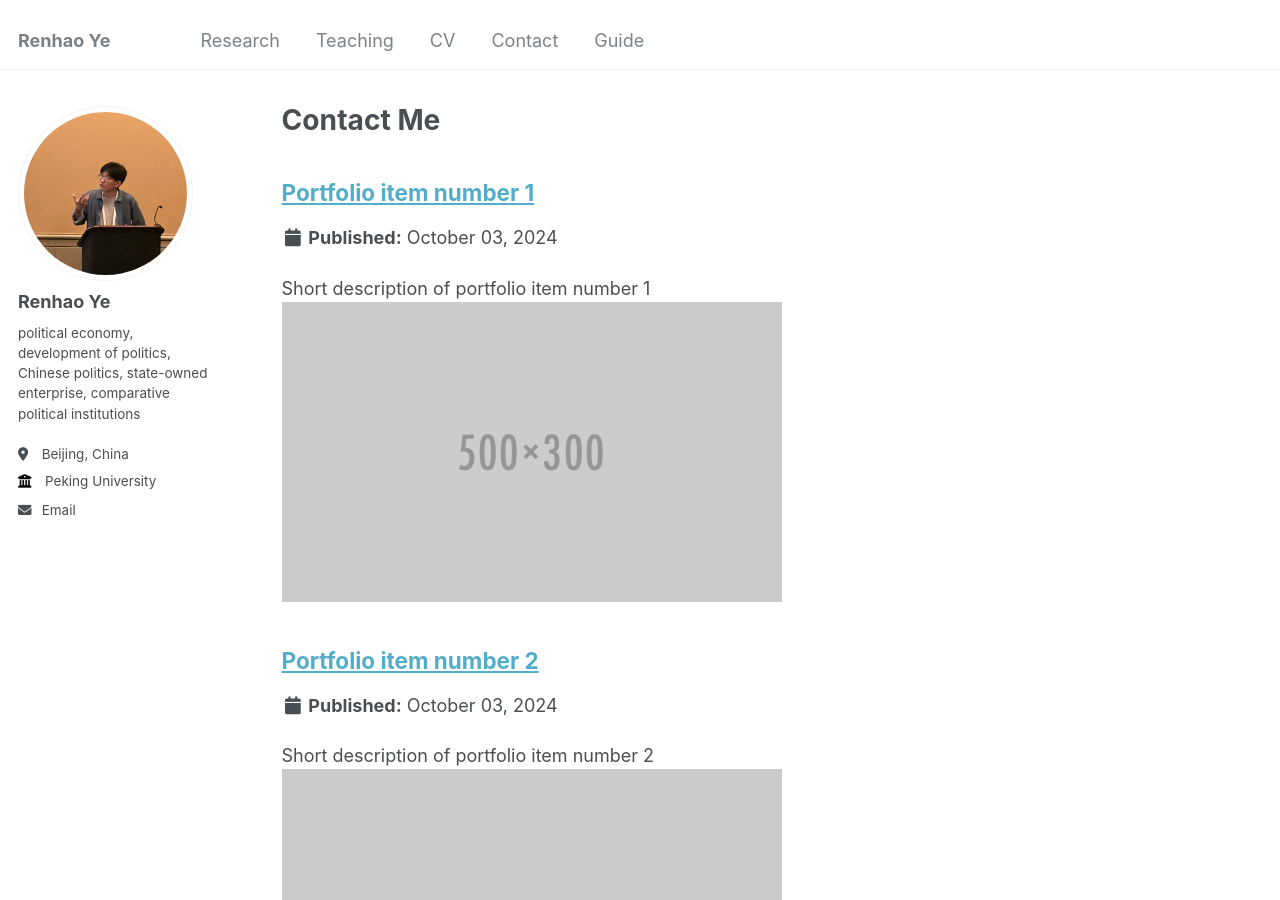
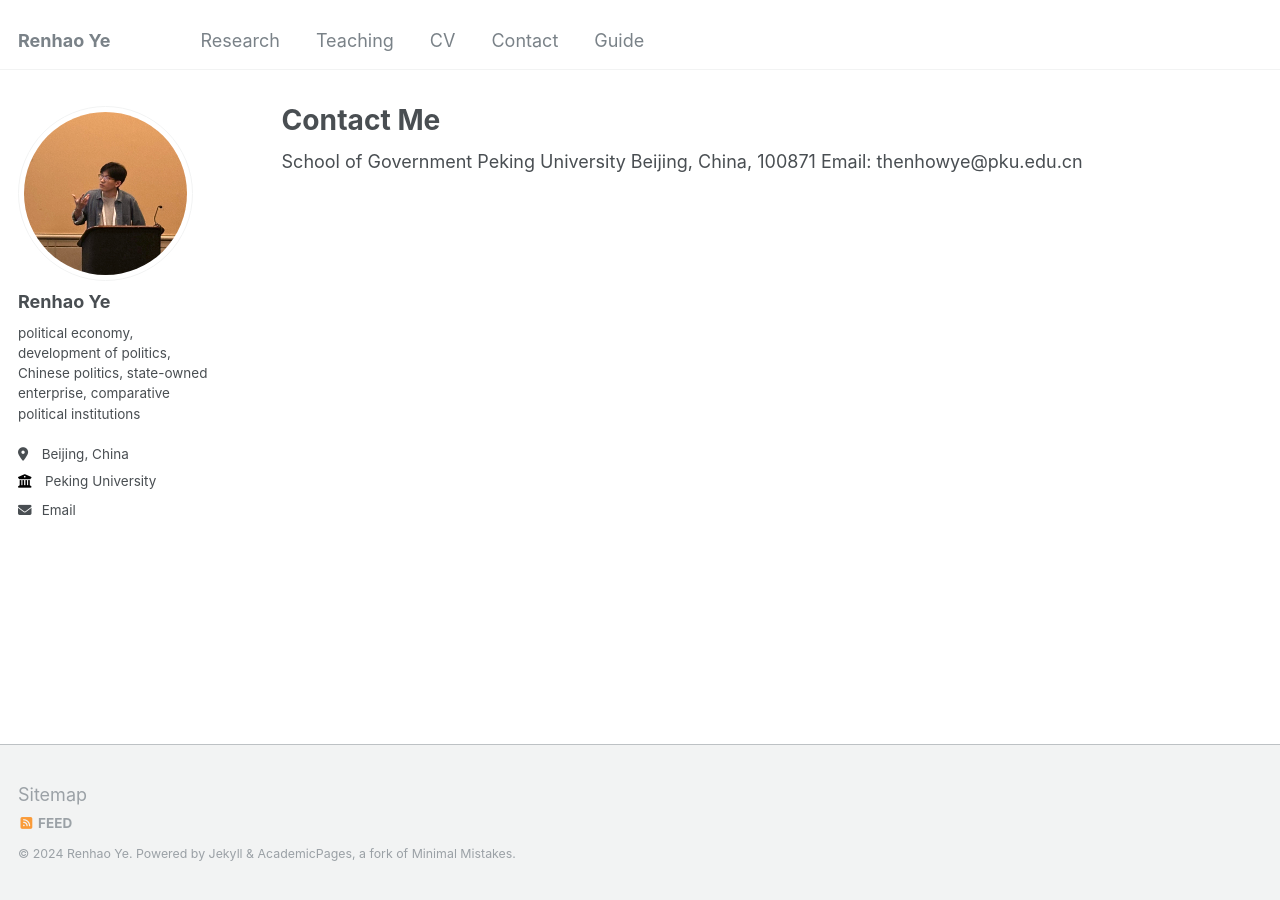
Before and after one commit to thenhow-ye/thenhow-ye.github.io, a Jekyll site: the page built from _pages/portfolio.html, in a window 1280 px wide and 900 px high. Built offline with Jekyll 4.4.1, drawn with Linux system fonts in a browser that asks for light colours.

Commit message:
Update portfolio.html

```diff
--- a/_pages/portfolio.html
+++ b/_pages/portfolio.html
@@ -7,7 +7,11 @@ author_profile: true
 
 {% include base_path %}
 
+School of Government
 
-{% for post in site.portfolio %}
-  {% include archive-single.html %}
-{% endfor %}
+Peking University
+
+Beijing, China, 100871
+
+
+Email: thenhowye@pku.edu.cn
```
